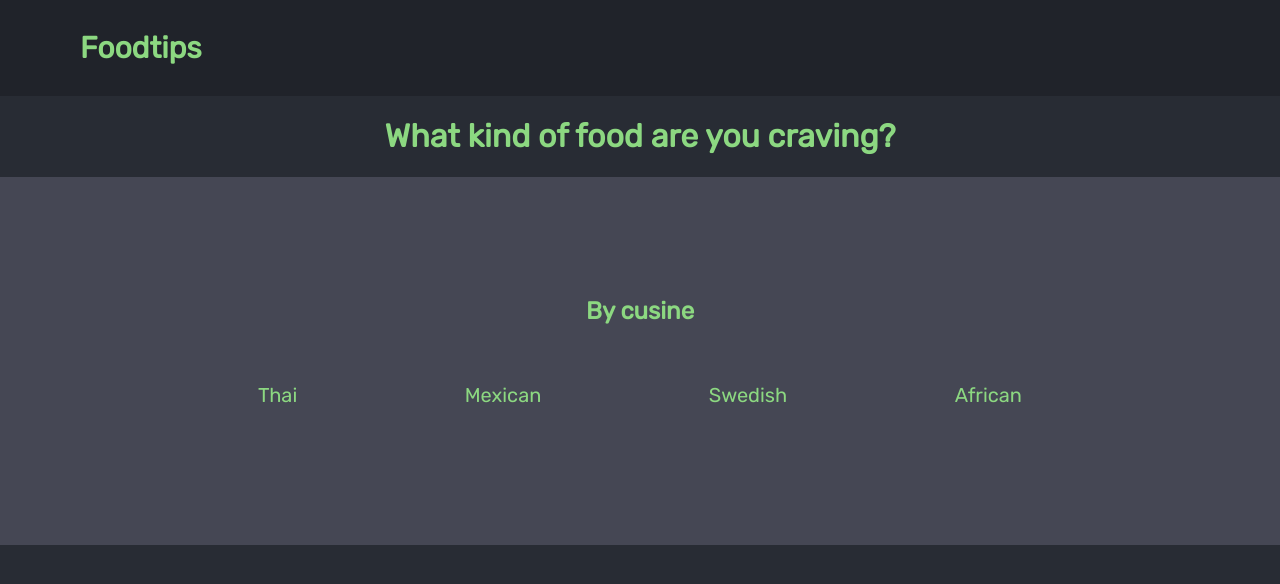
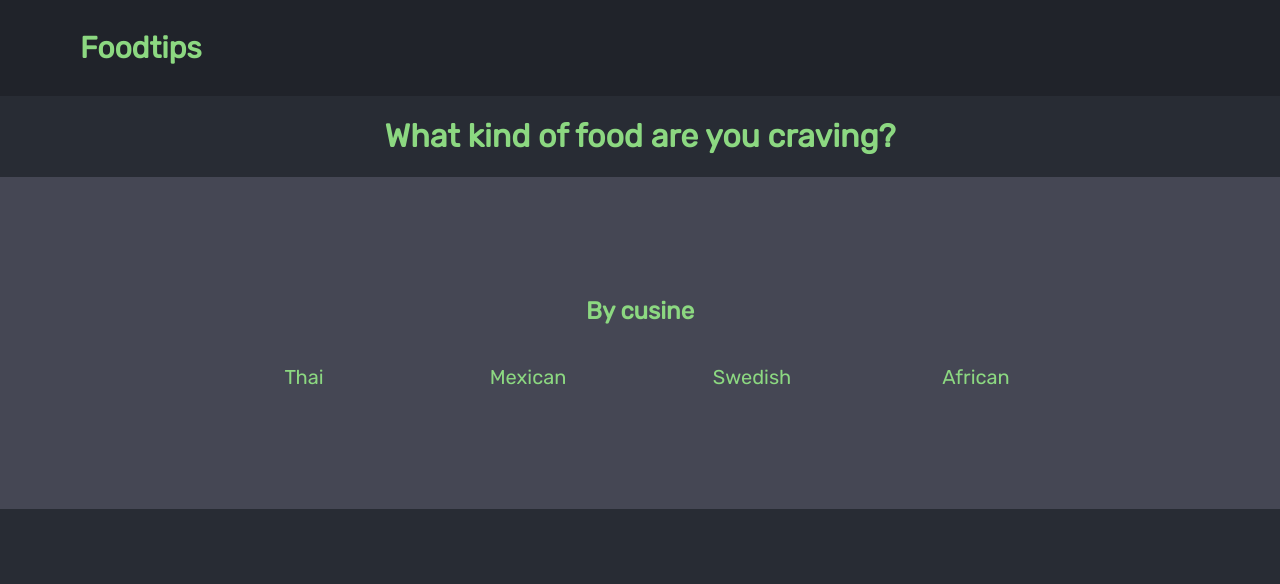
Before and after one commit to Alenius/foodtips, a React (Create React App) app: page / in a window 1280 px wide. Shown: the top 584 px of the page. Built offline with nearby package versions, Linux system fonts and the light colour scheme.

Commit message:
style (ListItem):
add some stylings so the list items fit into the css grid nicely

```diff
--- a/src/components/ListItem.tsx
+++ b/src/components/ListItem.tsx
@@ -2,11 +2,16 @@ import React from 'react';
 import styled from 'styled-components';
 
 const ListItemRoot = styled.div`
-  padding: 15px;
+  display: flex;
+  flex-direction: column;
+  align-items: center;
+  justify-content: center;
+  padding-left: 2rem;
+  padding-right: 2rem;
+  width: 4rem;
 `;
 
 const ListItemText = styled.p`
-  font-family: 'Rubik', 'Roboto', 'sans-serif';
   color: ${(props: { selected: boolean }): string =>
     props.selected ? '#F9F871' : '#8cd881'};
 
@@ -14,8 +19,6 @@ const ListItemText = styled.p`
   border-bottom-width: ${(props: { selected: boolean }): string =>
     props.selected ? '2px' : '0px'};
   border-style: solid;
-
-  padding: 3px;
   font-size: 20px;
 
   ${ListItemRoot}:hover & {
```
